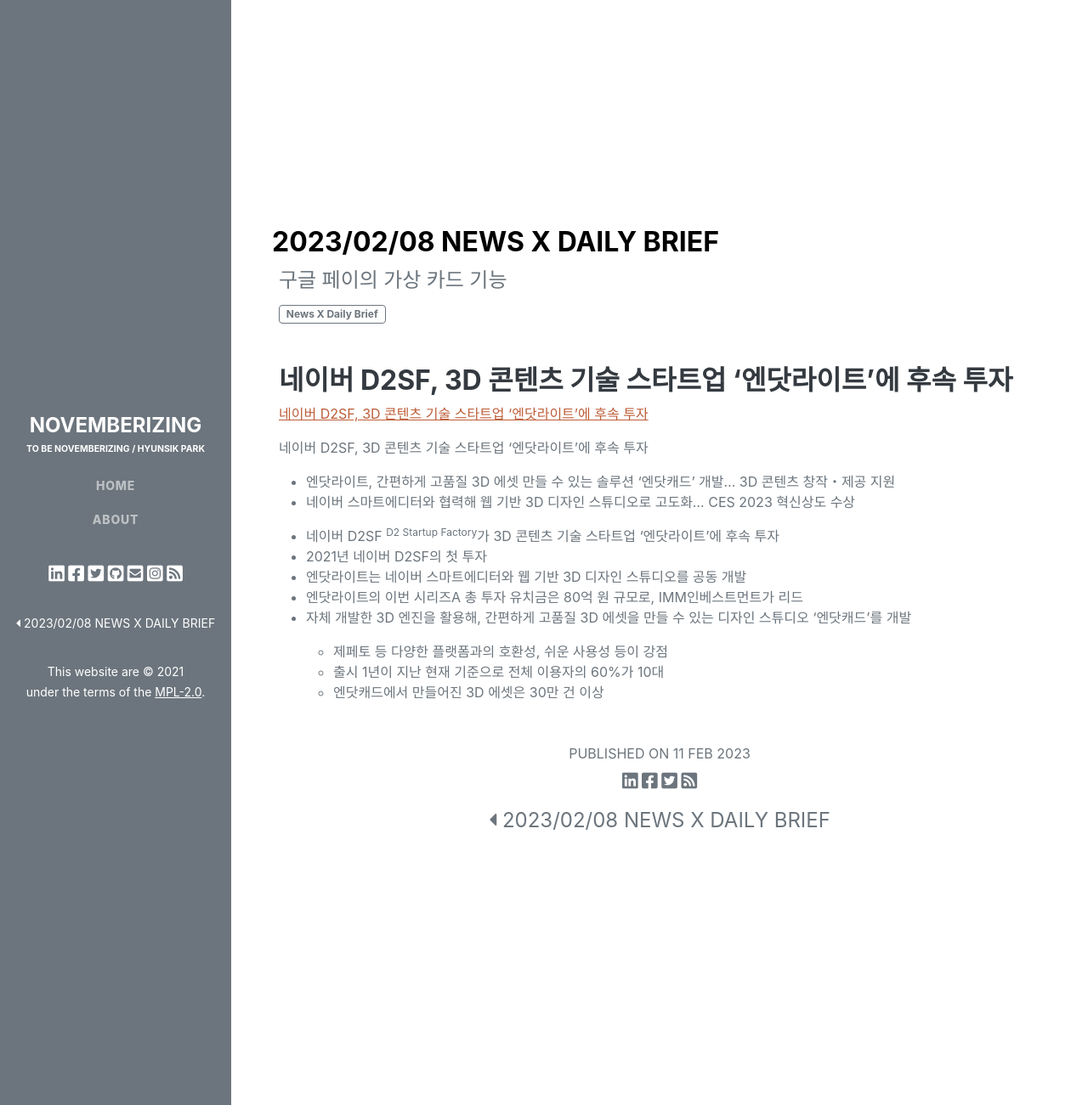
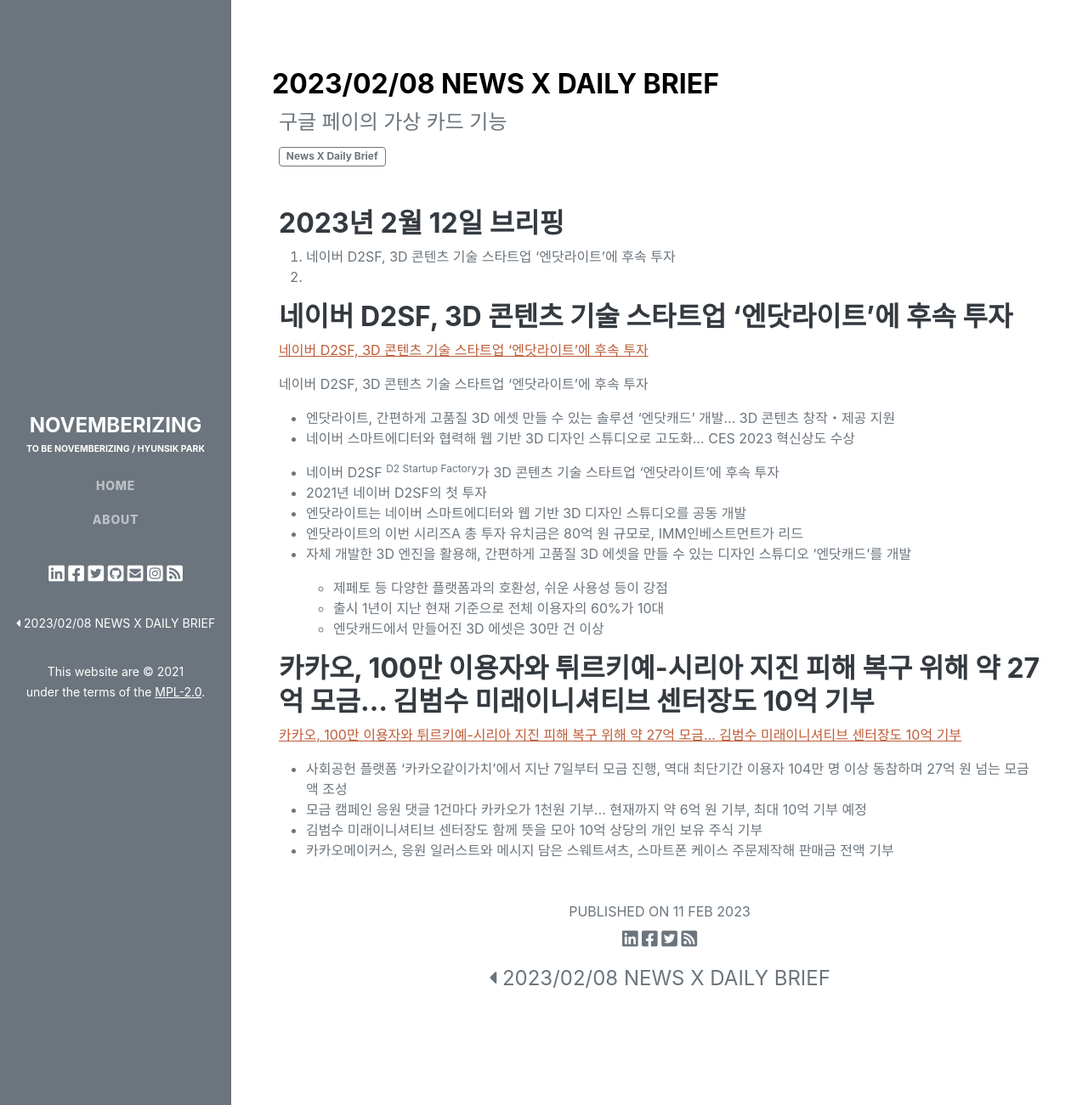
Before and after one commit to novemberizing/novemberizing.github.io, a Jekyll site: the page built from _posts/2023-02-12-NewsXBrief20230212.md, in a window 1280 px wide and 1301 px high. Shown: the whole window at 85% size. Built offline with Jekyll 4.4.1, drawn with Linux system fonts in a browser that asks for light colours.

Commit message:
업데이트

```diff
--- a/_posts/2023-02-12-NewsXBrief20230212.md
+++ b/_posts/2023-02-12-NewsXBrief20230212.md
@@ -7,6 +7,11 @@
 categories: posts
 tags: ["News X Daily Brief"]
 ---
+
+### 2023년 2월 12일 브리핑
+
+1. 네이버 D2SF, 3D 콘텐츠 기술 스타트업 '엔닷라이트'에 후속 투자
+2.
 
 ### 네이버 D2SF, 3D 콘텐츠 기술 스타트업 '엔닷라이트'에 후속 투자
 
@@ -26,3 +31,12 @@
     - 제페토 등 다양한 플랫폼과의 호환성, 쉬운 사용성 등이 강점
     - 출시 1년이 지난 현재 기준으로 전체 이용자의 60%가 10대
     - 엔닷캐드에서 만들어진 3D 에셋은 30만 건 이상
+
+### 카카오, 100만 이용자와 튀르키예-시리아 지진 피해 복구 위해 약 27억 모금... 김범수 미래이니셔티브 센터장도 10억 기부
+
+> [카카오, 100만 이용자와 튀르키예-시리아 지진 피해 복구 위해 약 27억 모금... 김범수 미래이니셔티브 센터장도 10억 기부](https://www.kakaocorp.com/page/detail/9888)
+
+- 사회공헌 플랫폼 ‘카카오같이가치’에서 지난 7일부터 모금 진행, 역대 최단기간 이용자 104만 명 이상 동참하며 27억 원 넘는 모금액 조성
+- 모금 캠페인 응원 댓글 1건마다 카카오가 1천원 기부… 현재까지 약 6억 원 기부, 최대 10억 기부 예정
+- 김범수 미래이니셔티브 센터장도 함께 뜻을 모아 10억 상당의 개인 보유 주식 기부
+- 카카오메이커스, 응원 일러스트와 메시지 담은 스웨트셔츠, 스마트폰 케이스 주문제작해 판매금 전액 기부
```
